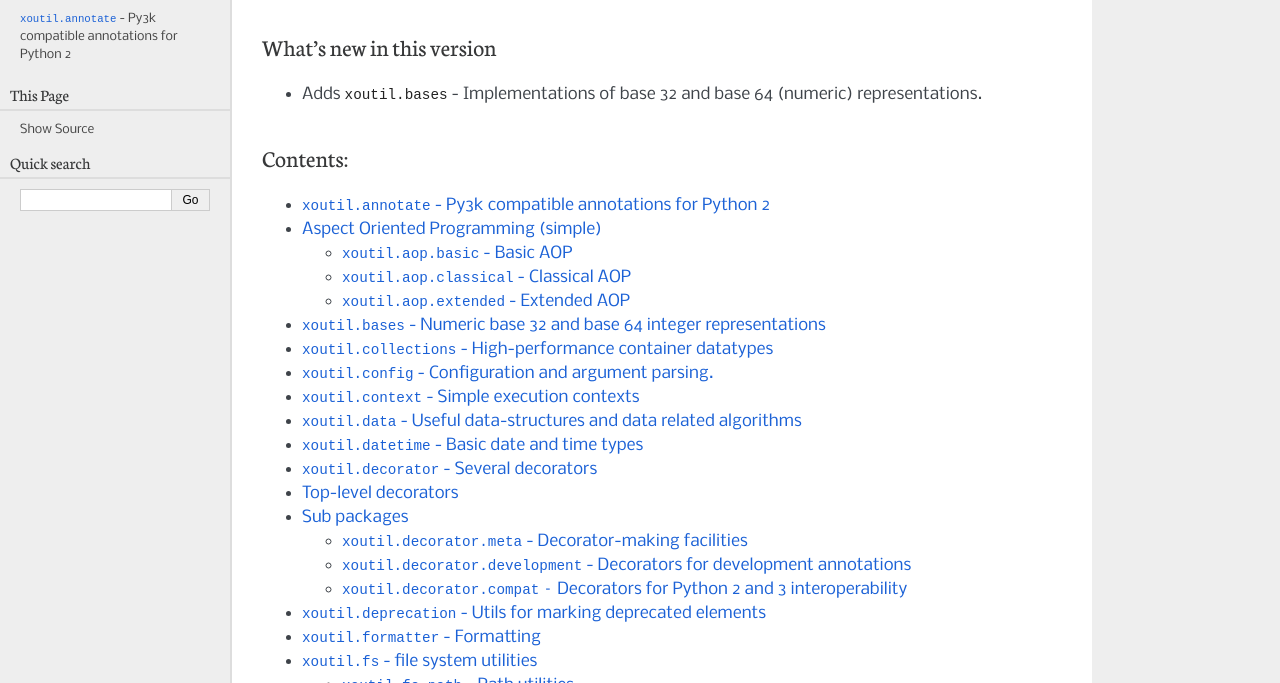
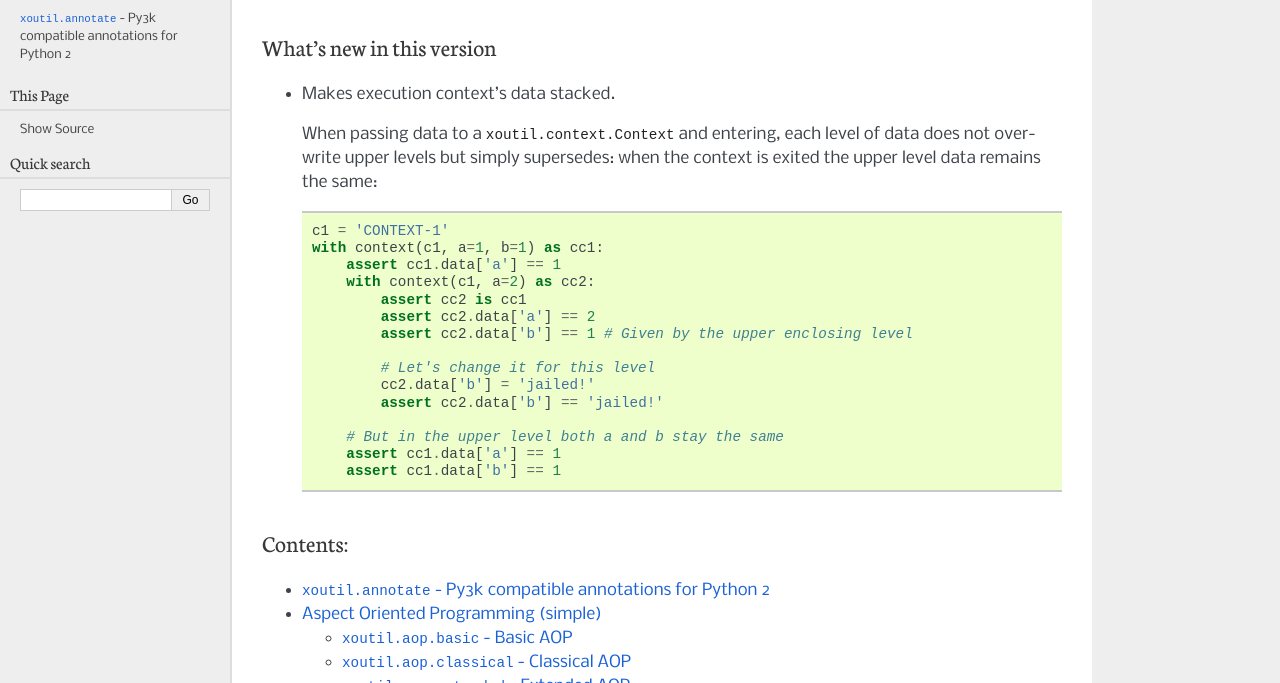
Before and after one commit to merchise/xotl.tools, a Sphinx documentation site: the page built from docs/source/index.rst, in a window 1280 px wide and 900 px high, cut to the strip 217-900 px from the top of the window. Built offline with Sphinx 7.4.7, drawn with Linux system fonts in a browser that asks for light colours; the version number could not be read and is left out.

Commit message:
Documents the newly stacked context's data.

```diff
--- /dev/null
+++ b/docs/source/history/changes-1.2.4.rst
@@ -0,0 +1,21 @@
+- Makes execution context's data stacked.
+
+  When passing data to a :class:`xoutil.context.Context` and entering, each
+  level of data does not overwrite upper levels but simply supersedes: when the
+  context is exited the upper level data remains the same::
+
+     c1 = 'CONTEXT-1'
+     with context(c1, a=1, b=1) as cc1:
+	 assert cc1.data['a'] == 1
+	 with context(c1, a=2) as cc2:
+	     assert cc2 is cc1
+	     assert cc2.data['a'] == 2
+	     assert cc2.data['b'] == 1 # Given by the upper enclosing level
+
+	     # Let's change it for this level
+	     cc2.data['b'] = 'jailed!'
+	     assert cc2.data['b'] == 'jailed!'
+
+	 # But in the upper level both a and b stay the same
+	 assert cc1.data['a'] == 1
+	 assert cc1.data['b'] == 1
--- a/docs/source/index.rst
+++ b/docs/source/index.rst
@@ -13,7 +13,7 @@ Welcome to xoutil's documentation!
 What's new in this version
 --------------------------
 
-.. include:: history/changes-1.2.2.rst
+.. include:: history/changes-1.2.4.rst
 
 Contents:
 ---------
```
Also changed, not shown: docs/source/xoutil/context.rst (line endings or trailing spaces), 1 other file.
